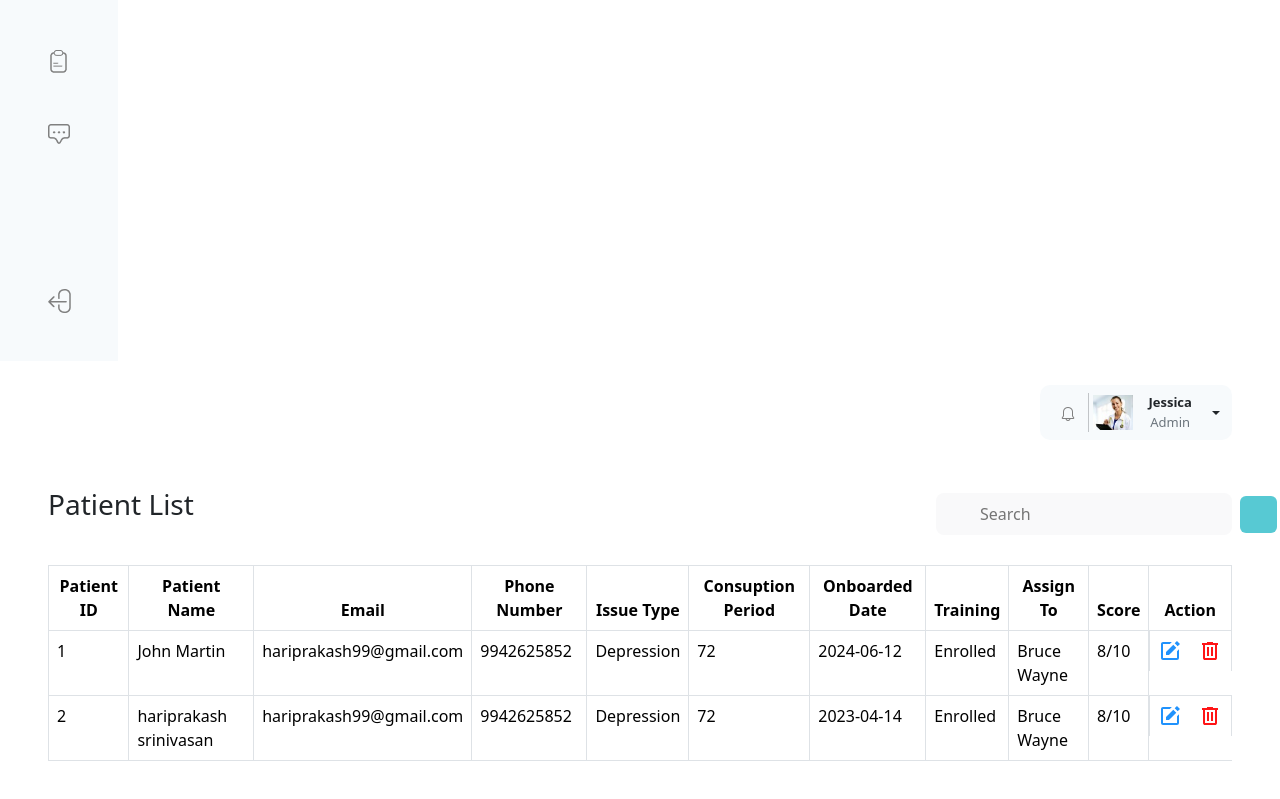
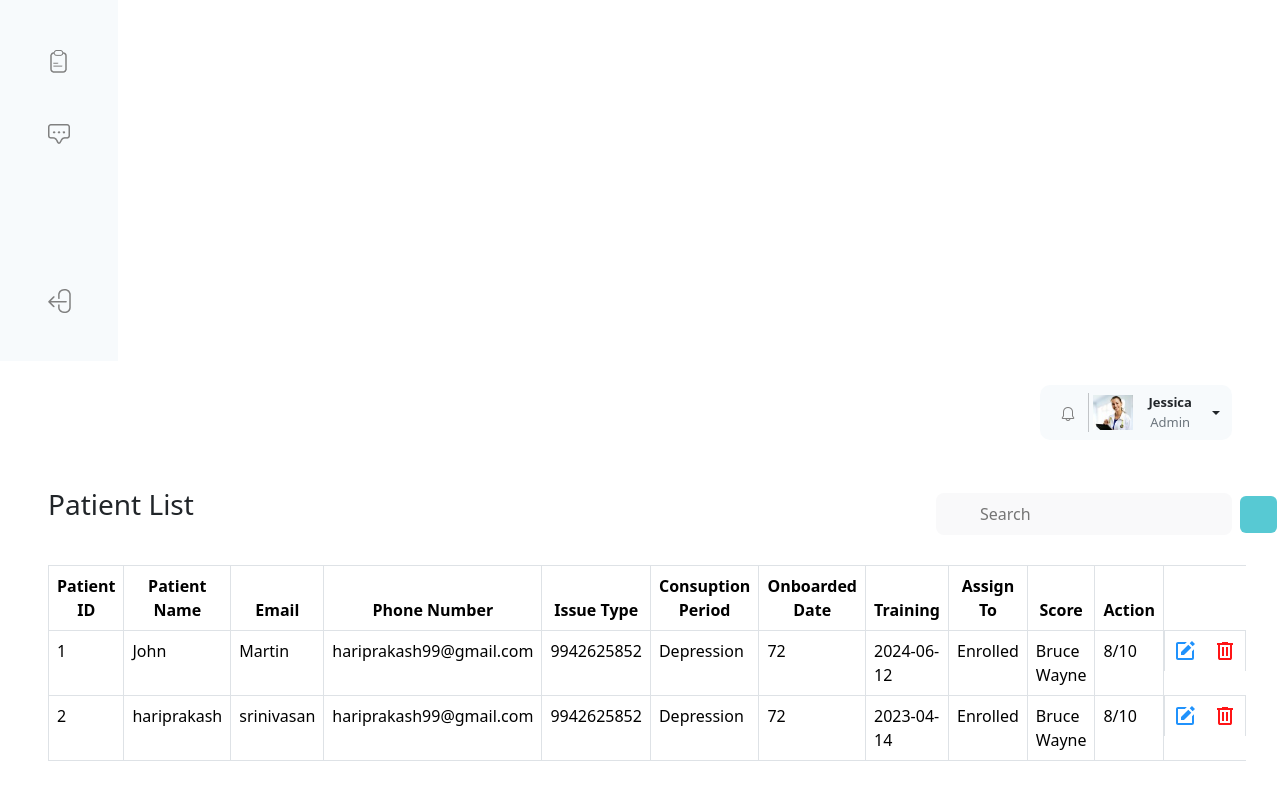
Before and after one commit to Nithish1206/myapp, a React (Create React App) app: page /PatientList in a window 1280 px wide. Shown: the part 439-1238 px from the top of the page. Built offline with nearby package versions, Linux system fonts and the light colour scheme; some icons are missing.

Commit message:
modified

```diff
--- a/src/components/Patient/PatientList.jsx
+++ b/src/components/Patient/PatientList.jsx
@@ -10,36 +10,11 @@ const PatientList = () => {
   const PatientDetails = () => {
     const List = patient.map((list, index) => (
       <tr key={index}>
-        <td onClick={() => handleClick(list.Id)} className="on-hover">
-          {list.Id}
-        </td>
-        <td onClick={() => handleClick(list.Id)} className="on-hover">
-          {list.FirstName + " " + list.LastName}
-        </td>
-        <td onClick={() => handleClick(list.Id)} className="on-hover">
-          {list.Email}
-        </td>
-        <td onClick={() => handleClick(list.Id)} className="on-hover">
-          {list.Phone}
-        </td>
-        <td onClick={() => handleClick(list.Id)} className="on-hover">
-          {list.IssueType}
-        </td>
-        <td onClick={() => handleClick(list.Id)} className="on-hover">
-          {list.Period}
-        </td>
-        <td onClick={() => handleClick(list.Id)} className="on-hover">
-          {list.OnboardDate}
-        </td>
-        <td onClick={() => handleClick(list.Id)} className="on-hover">
-          {list.Training}
-        </td>
-        <td onClick={() => handleClick(list.Id)} className="on-hover">
-          {list.AssignedTo}
-        </td>
-        <td onClick={() => handleClick(list.Id)} className="on-hover">
-          {list.Score}
-        </td>
+        {Object.entries(list).map(([key, value]) => (
+          <td className="on-hover" key={key} onClick={() => handleClick(list.Id)}>
+            {value}
+          </td>
+        ))}
 
         <td className="d-flex justify-content-evenly gap-3">
           <button className="bxs--edit border-0 outline-none" onClick={() => handleEdit(list.Id)}></button>
```
